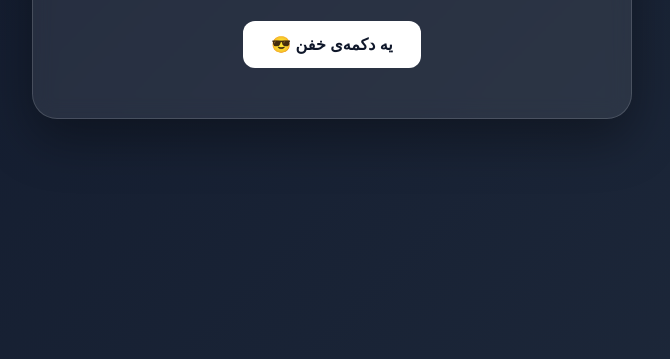
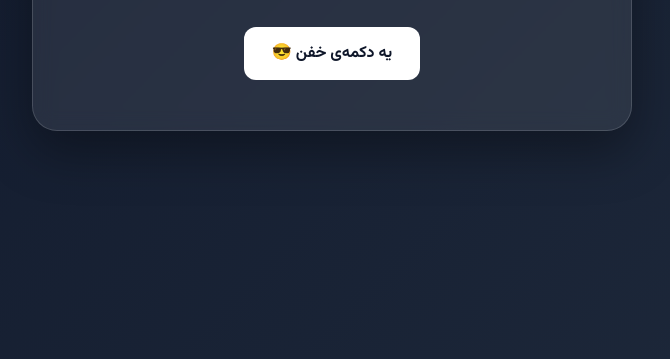
Before and after one commit to omidsalem113-bit/my-first-website, a plain HTML site: page index.html in a window 1280 px wide. Shown: the part 441-800 px from the top of the page, without its empty margins (308-978 px from the left). Drawn offline with Linux system fonts and the light colour scheme.

Commit message:
Update index.html

```diff
--- a/index.html
+++ b/index.html
@@ -8,6 +8,7 @@
     <title>سایت من</title>
 
     <style>
+     @import url('https://fonts.googleapis.com/css2?family=Vazirmatn:wght@400;500;600;700;800&display=swap');
         * {
             box-sizing: border-box;
             margin: 0;
```
